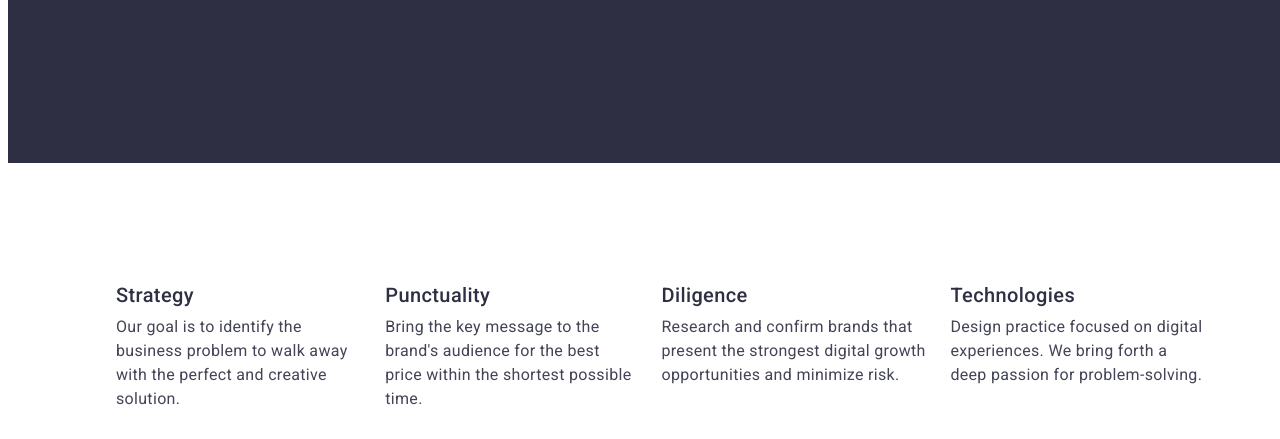
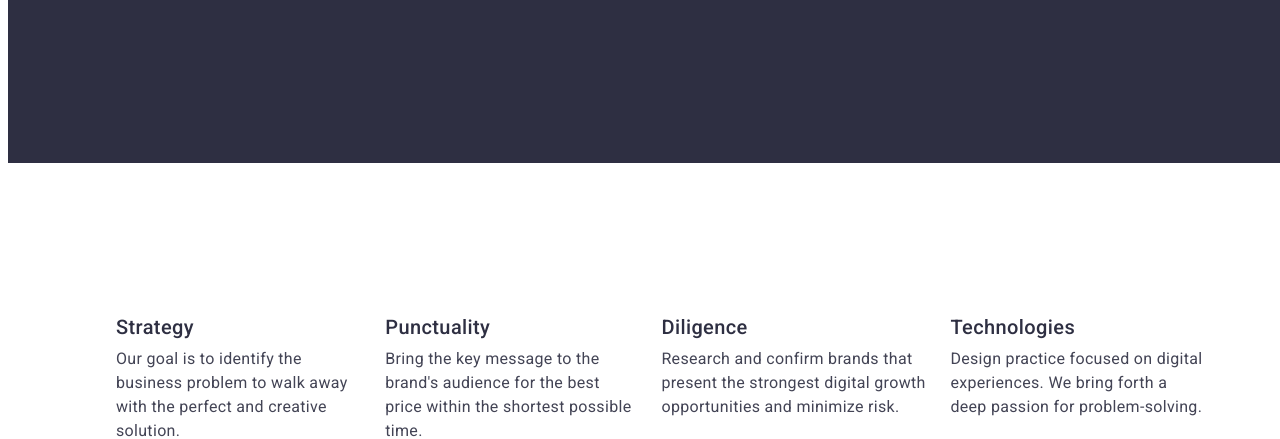
Before and after one commit to Pashttett/goit-markup-hw-04, a plain HTML site: page index.html in a window 1280 px wide. Shown: the part 517-956 px from the top of the page. Drawn offline with Linux system fonts and the light colour scheme.

Commit message:
Update styles.css

```diff
--- a/css/styles.css
+++ b/css/styles.css
@@ -148,6 +148,7 @@ a {
   line-height: 1.2;
   letter-spacing: 0.02em;
   color: var(--color-primary);
+  margin: 32px 0 0 0;
   padding: 0 0 8px 0;
 }
 
```
